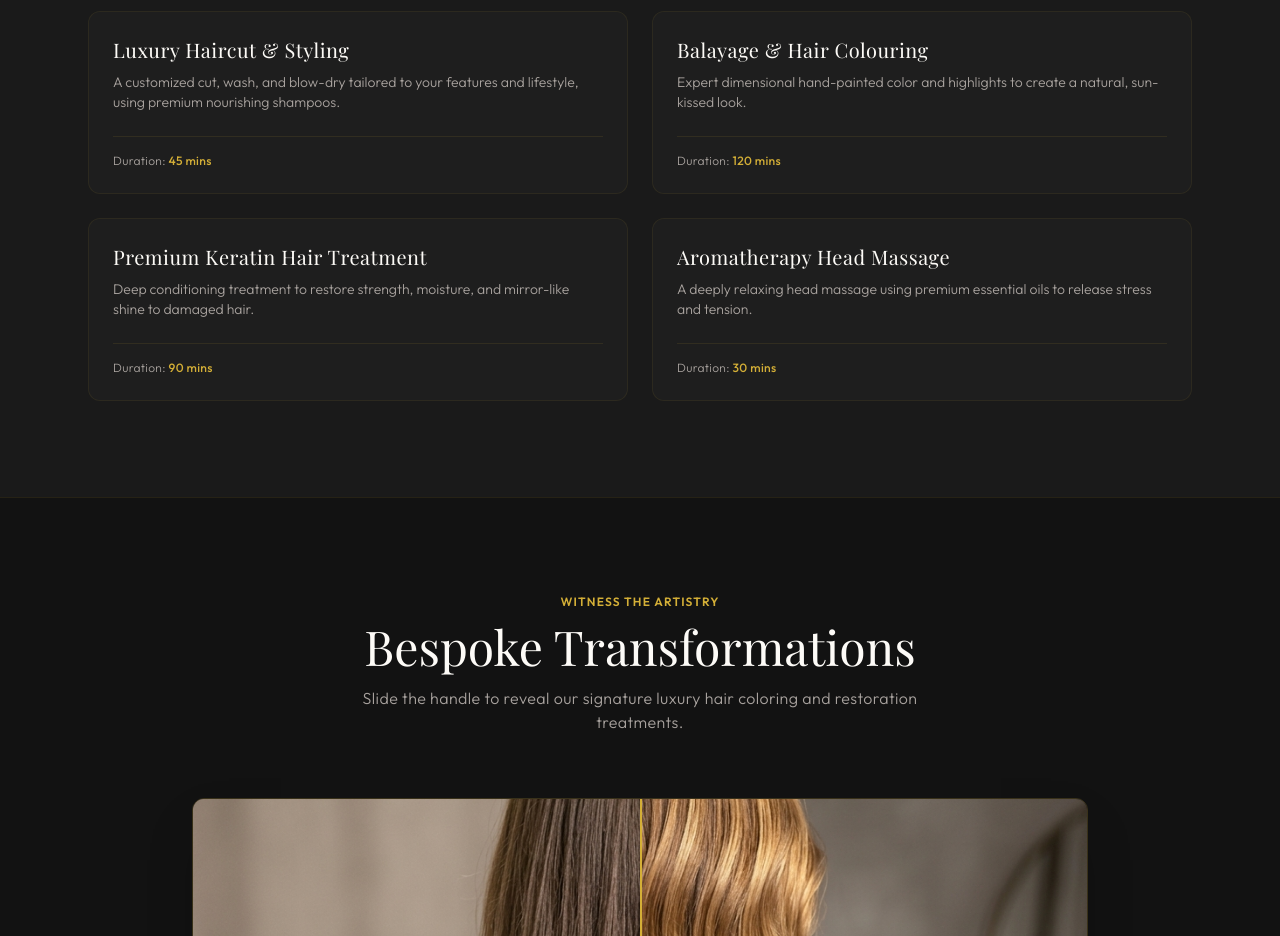
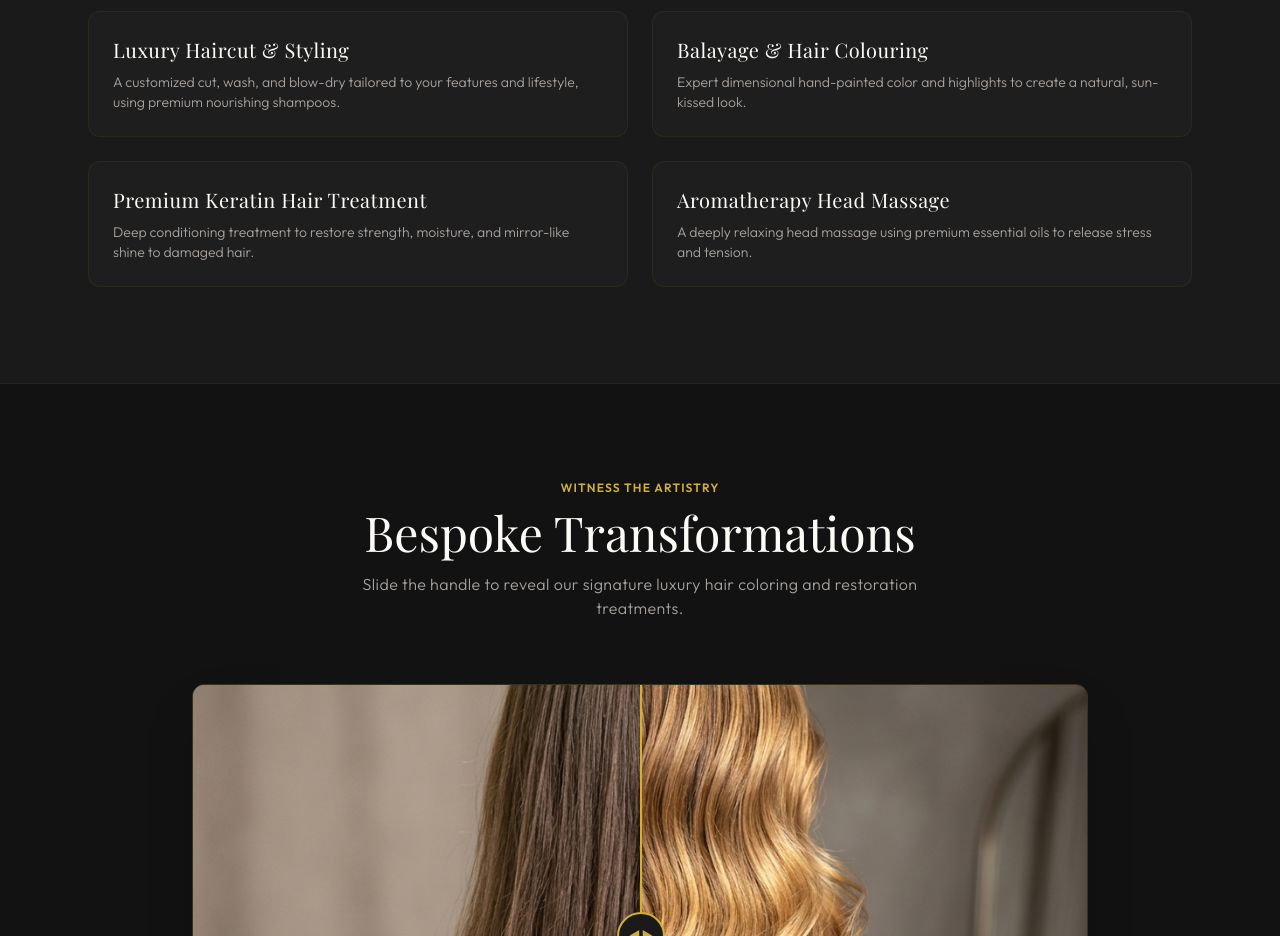
Before and after one commit to omgarkal359-gif/saloon, a React (Vite) app in the folder frontend/: page / in a window 1280 px wide. Shown: the part 1200-2136 px from the top of the page. Built offline with nearby package versions, Linux system fonts and the light colour scheme; no server answers; a web font is replaced by a local one.

Commit message:
chore: remove duration display from treatments catalog

```diff
--- a/frontend/src/components/ServiceMenu.jsx
+++ b/frontend/src/components/ServiceMenu.jsx
@@ -64,12 +64,6 @@ const ServiceMenu = ({ services }) => {
                     </p>
                   </div>
                 </div>
-
-                <div className="flex justify-between items-center border-t border-gold/10 pt-4 mt-2">
-                  <div className="text-cream-muted text-xs font-sans font-light tracking-wide">
-                    Duration: <span className="text-gold font-medium">{service.duration} mins</span>
-                  </div>
-                </div>
               </div>
             );
           })}
```
